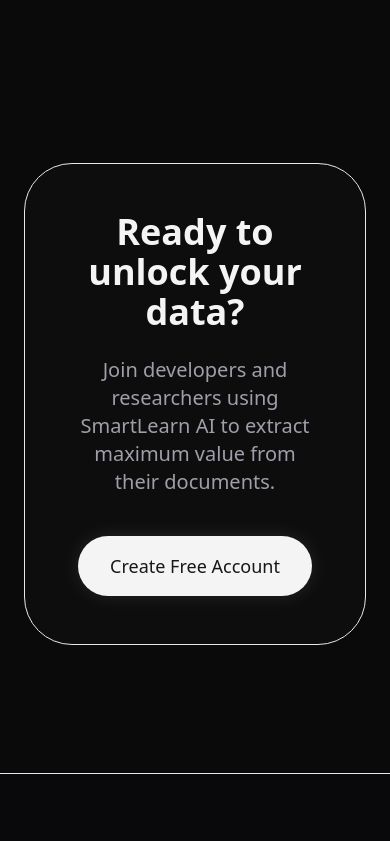
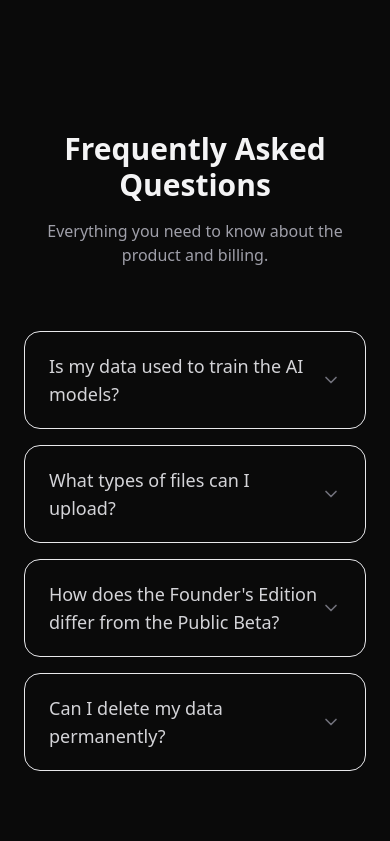
Before and after one commit to Nav33dCodes/smartLearn-AI, a React (Vite) app in the folder smartlearn-frontend/: page / in a window 390 px wide. Shown: the part 6040-6881 px from the top of the page. Built offline with nearby package versions, Linux system fonts and the light colour scheme; no server answers.

Commit message:
feat: add responsive landing page component with hero section, feature highlights, and FAQ section

```diff
--- a/smartlearn-frontend/src/pages/Landing.jsx
+++ b/smartlearn-frontend/src/pages/Landing.jsx
@@ -1,7 +1,7 @@
 import React, { useState } from 'react';
 import { Link } from 'react-router-dom';
 import { motion } from 'framer-motion';
-import { ArrowRight, BrainCircuit, Zap, Shield, FileText, Sparkles, Code2, Database, PlaySquare, Image as ImageIcon, CheckCircle2, Cpu, Network, Globe, Mail } from 'lucide-react';
+import { ArrowRight, BrainCircuit, Zap, Shield, FileText, Sparkles, Code2, Database, PlaySquare, Image as ImageIcon, CheckCircle2, Cpu, Network, Globe, Mail, ChevronDown } from 'lucide-react';
 import Logo from '../components/Logo';
 export default function Landing() {
   const containerVariants = {
@@ -18,6 +18,27 @@ export default function Landing() {
     hidden: { opacity: 0, y: 20 },
     visible: { opacity: 1, y: 0, transition: { duration: 0.6, ease: [0.16, 1, 0.3, 1] } },
   };
+
+  const [openFaqIndex, setOpenFaqIndex] = useState(null);
+
+  const faqs = [
+    {
+      question: "Is my data used to train the AI models?",
+      answer: "Absolutely not. We operate on a strict Zero-Knowledge architecture. Your documents and chat histories are siloed, encrypted, and never used to train our foundational models or shared with third-party providers for training."
+    },
+    {
+      question: "What types of files can I upload?",
+      answer: "You can upload PDFs, DOCX files, TXT files, and even provide YouTube URLs for video analysis. We are continually expanding our parsers to support codebases and spreadsheet formats."
+    },
+    {
+      question: "How does the Founder's Edition differ from the Public Beta?",
+      answer: "The Public Beta is our robust, free tier that gives you access to core RAG capabilities. The Founder's Edition (coming soon) is an uncapped, premium tier featuring priority routing to the smartest models (like Claude 3.5 Sonnet and GPT-4o), infinite document storage, and advanced API access."
+    },
+    {
+      question: "Can I delete my data permanently?",
+      answer: "Yes. You have full control over your data footprint. You can delete individual chats, purge all your data at once, or entirely delete your account directly from the settings panel. Once deleted, it is permanently scrubbed from our vector databases."
+    }
+  ];
 
   return (
     <div className="min-h-screen bg-[#0a0a0a] text-zinc-100 font-sans selection:bg-primary/30 overflow-x-hidden">
@@ -335,7 +356,45 @@ export default function Landing() {
           </div>
         </section>
 
+        {/* FAQ Section */}
+        <section className="py-24 px-6 relative">
+          <div className="max-w-3xl mx-auto">
+            <div className="text-center mb-16">
+              <h2 className="text-3xl sm:text-4xl font-bold text-zinc-100 mb-4">Frequently Asked Questions</h2>
+              <p className="text-zinc-400">Everything you need to know about the product and billing.</p>
+            </div>
 
+            <div className="space-y-4">
+              {faqs.map((faq, index) => (
+                <div
+                  key={index}
+                  className={`border border-zinc-800 rounded-2xl overflow-hidden transition-colors ${openFaqIndex === index ? 'bg-zinc-900/50 border-primary/30' : 'bg-transparent hover:border-zinc-700'}`}
+                >
+                  <button
+                    onClick={() => setOpenFaqIndex(openFaqIndex === index ? null : index)}
+                    className="w-full px-6 py-5 flex items-center justify-between text-left focus:outline-none focus-ring rounded-2xl"
+                  >
+                    <span className={`font-medium text-lg ${openFaqIndex === index ? 'text-zinc-100' : 'text-zinc-300'}`}>
+                      {faq.question}
+                    </span>
+                    <ChevronDown
+                      size={20}
+                      className={`text-zinc-500 shrink-0 transition-transform duration-300 ${openFaqIndex === index ? 'rotate-180 text-primary' : ''}`}
+                    />
+                  </button>
+
+                  <div
+                    className={`px-6 overflow-hidden transition-all duration-300 ease-in-out ${openFaqIndex === index ? 'max-h-48 pb-5 opacity-100' : 'max-h-0 opacity-0'}`}
+                  >
+                    <p className="text-zinc-400 leading-relaxed">
+                      {faq.answer}
+                    </p>
+                  </div>
+                </div>
+              ))}
+            </div>
+          </div>
+        </section>
 
         {/* CTA Section */}
         <section className="py-32 px-6">
```
